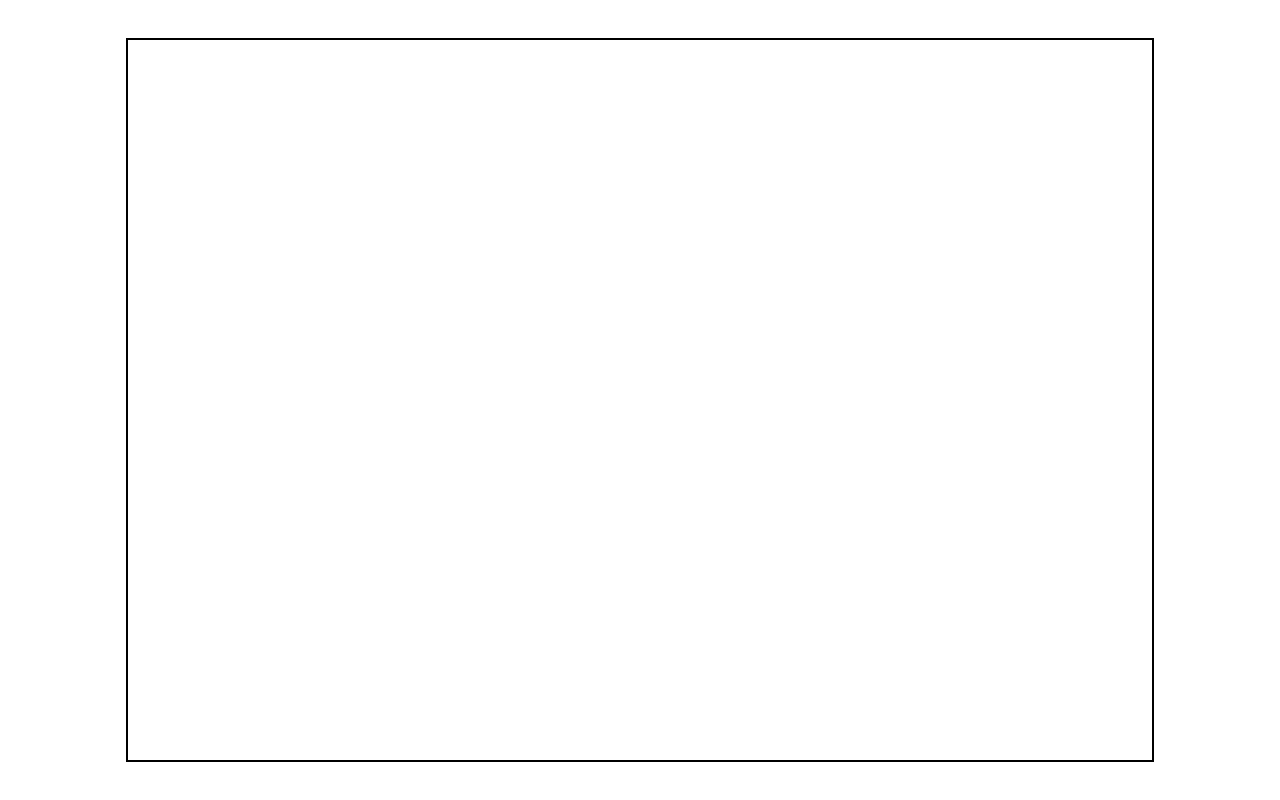
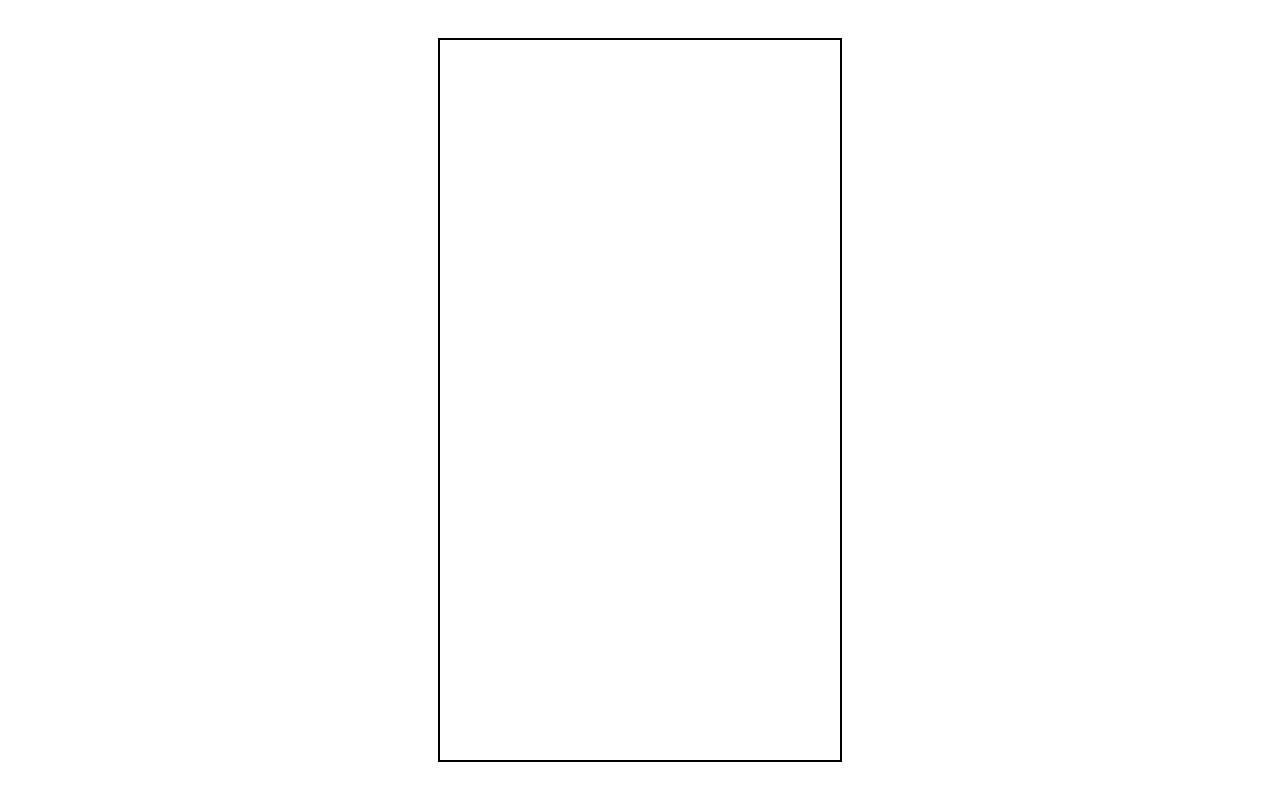
Before and after one commit to NOBLE2008/Profile-Card-V1, a React (Vite) app: page / in a window 1280 px wide. Built offline with nearby package versions, Linux system fonts and the light colour scheme.

Commit message:
Defined styles for sreen width greater than 600px

```diff
--- a/src/App.css
+++ b/src/App.css
@@ -13,6 +13,13 @@ body {
   padding: 0px;
 }
 
+@media only screen and (min-width: 600px) {
+  /* CSS styles for devices greater than 600px */
+  #card{
+    max-width: 400px;
+  }
+}
+
 #card {
   width: 80%;
   height: 90%;
```
